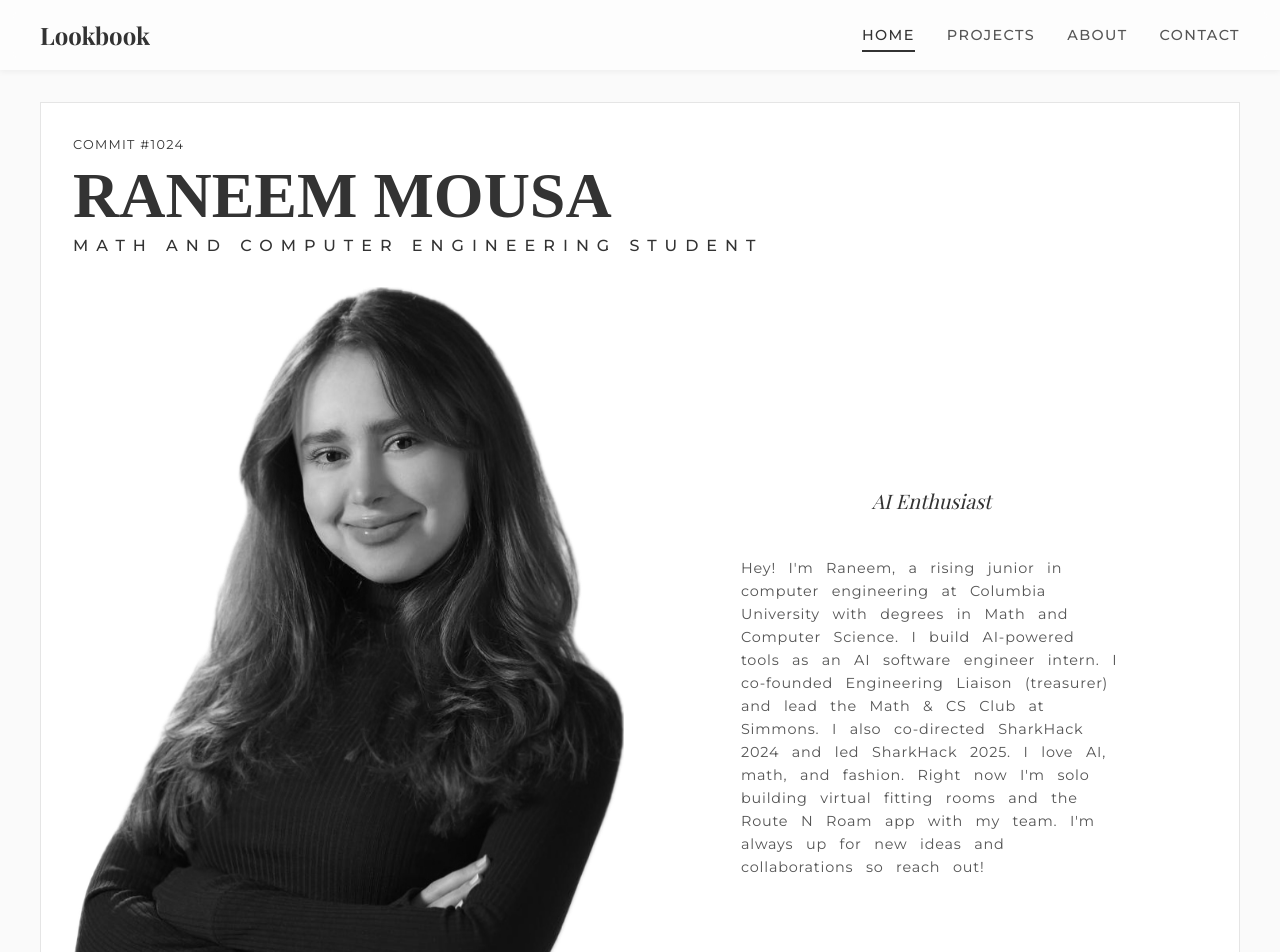
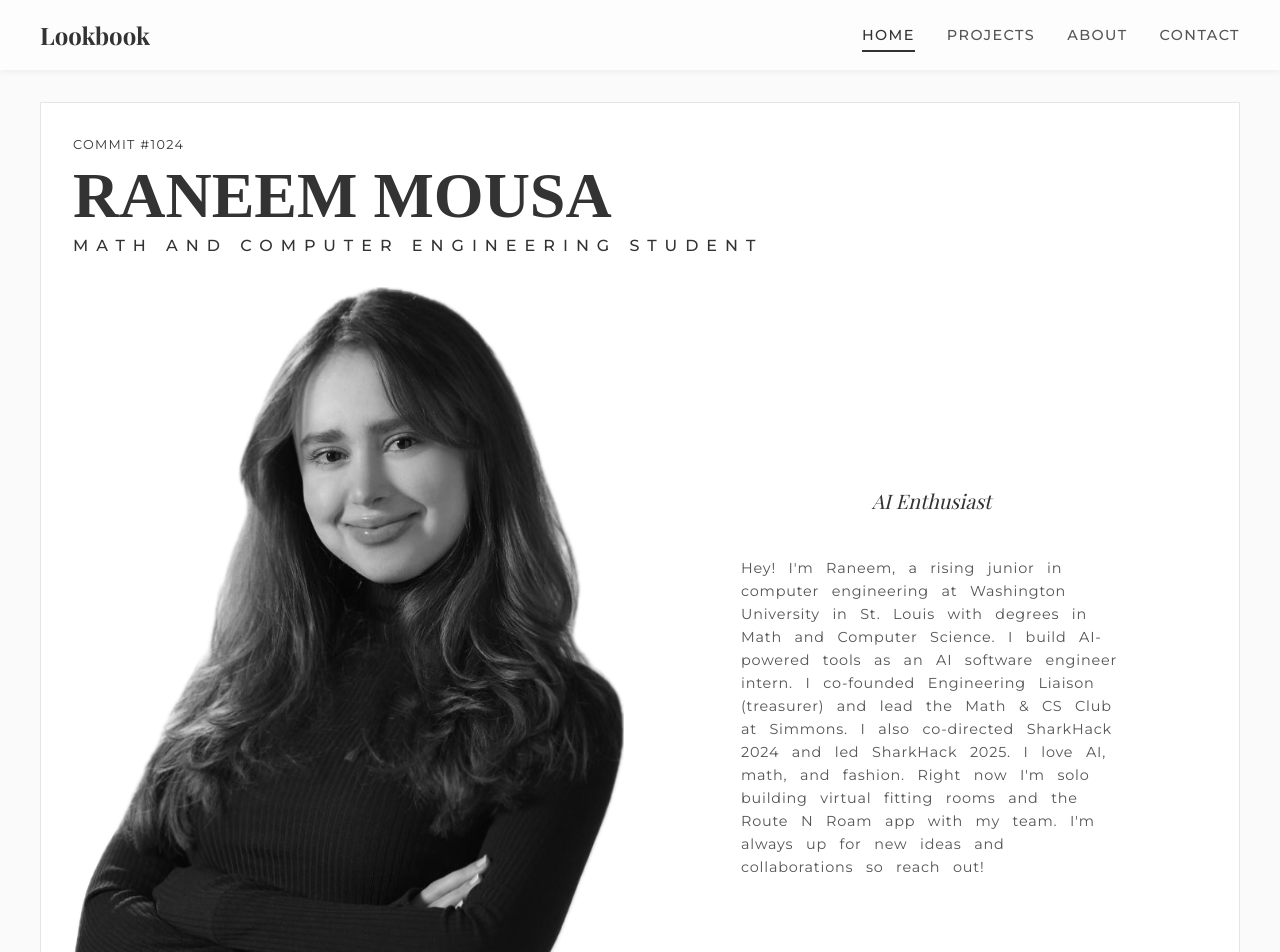
Before and after one commit to raneemousa3/Raneem-sPorfolio2025, a Next.js app: page / in a window 1280 px wide. Shown: the top 952 px of the page. Built offline with nearby package versions, Linux system fonts and the light colour scheme; a web font is replaced by a local one.

Commit message:
Update university to Washington University in St. Louis

```diff
--- a/src/components/EditorialCoverHero.tsx
+++ b/src/components/EditorialCoverHero.tsx
@@ -65,7 +65,7 @@ const EditorialCoverHero = ({
           <div className={styles.topRight}></div>
           <div className={styles.midLeft}>AI Enthusiast</div>
           <div className={styles.bottomRight}>
-            Hey! I'm Raneem, a rising junior in computer engineering at Columbia University with degrees in Math and Computer Science. I build AI-powered tools as an AI software engineer intern. I co-founded Engineering Liaison (treasurer) and lead the Math & CS Club at Simmons. I also co-directed SharkHack 2024 and led SharkHack 2025. I love AI, math, and fashion. Right now I'm solo building virtual fitting rooms and the Route N Roam app with my team. I'm always up for new ideas and collaborations so reach out!
+            Hey! I'm Raneem, a rising junior in computer engineering at Washington University in St. Louis with degrees in Math and Computer Science. I build AI-powered tools as an AI software engineer intern. I co-founded Engineering Liaison (treasurer) and lead the Math & CS Club at Simmons. I also co-directed SharkHack 2024 and led SharkHack 2025. I love AI, math, and fashion. Right now I'm solo building virtual fitting rooms and the Route N Roam app with my team. I'm always up for new ideas and collaborations so reach out!
           </div>
         </div>
 
```
